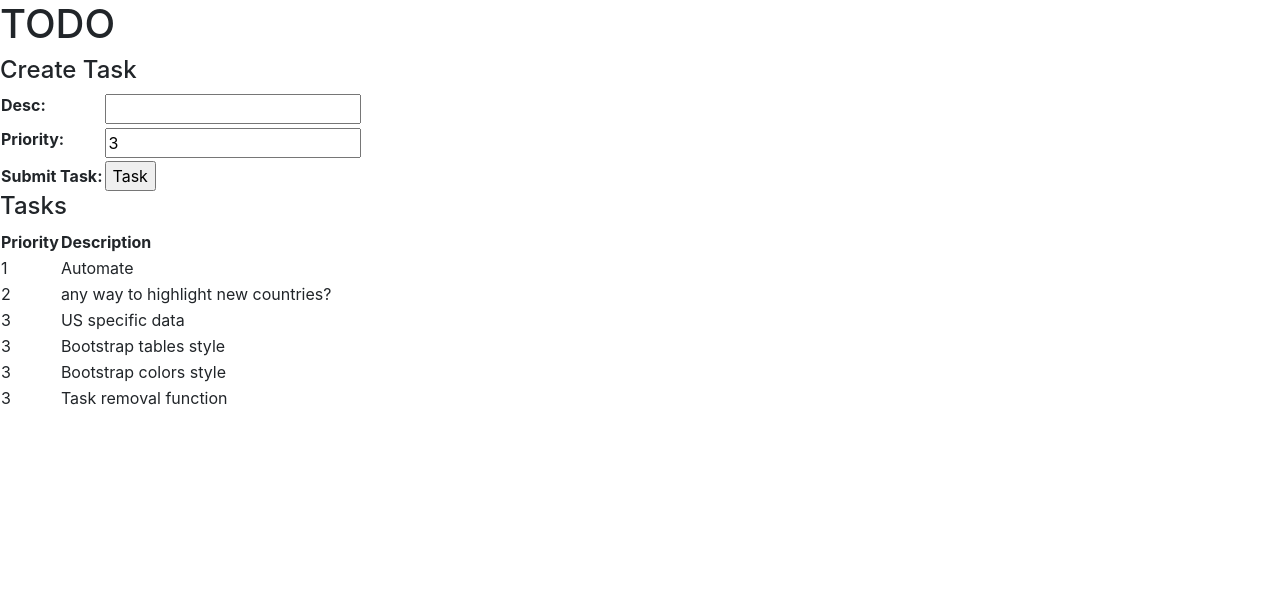
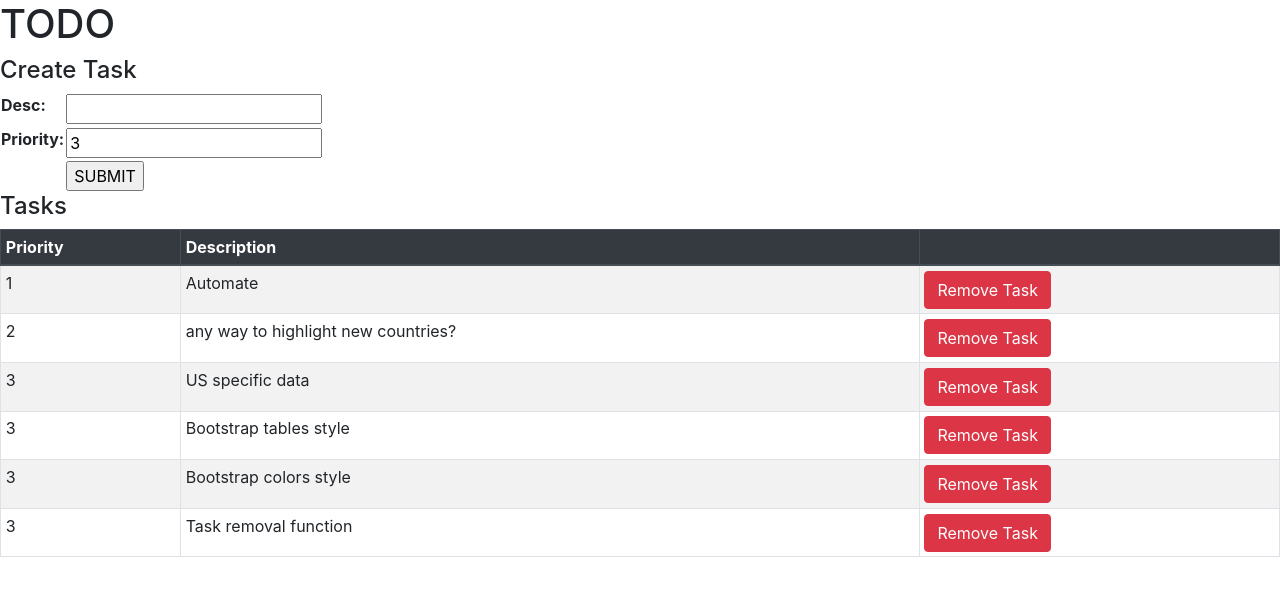
Before and after one commit to Dpay123/Mpox, a Django app: page /todo in a window 1280 px wide. Shown: the part 58-654 px from the top of the page. Run offline with Django 4.2, Linux system fonts and the light colour scheme; data comes from the database, SQL or seed files in the repository; both versions use the stored data as it was after the commit; some libraries are stand-ins or nearby versions.

Commit message:
task removal

```diff
--- a/app/templates/app/todo.html
+++ b/app/templates/app/todo.html
@@ -10,27 +10,36 @@
     <table>
         {{ form.as_table }}
         <tr>
+            <td></td>
             <td>
-                <b>Submit Task:</b>
-            </td>
-            <td>
-                <input type="submit" value="Task" class="submit">
+                <input type="submit" value="SUBMIT" class="submit">
             </td>
         </tr>
     </table>
 </form>
 
 <h4>Tasks</h4>
-<table>
+<table class="table table-striped table-bordered table-hover table-sm">
+    <thead class="thead-dark">
         <tr>
             <th>Priority</th>
             <th>Description</th>
+            <th></th>
         </tr>
+    </thead>
+    <tbody>
         {% for task in tasks %}
         <tr>
             <td>{{ task.priority }}</td>
             <td>{{ task.desc }}</td>
+            <td>
+                <form action="{% url 'removeTask' id=task.id %}" method="post">
+                    {% csrf_token %}
+                    <button type="submit" class="btn btn-danger">Remove Task</button>
+                </form>
+            </td>
         </tr>
         {% endfor %}
+    </tbody>
 </table>
 {% endblock %}
--- a/app/urls.py
+++ b/app/urls.py
@@ -4,6 +4,7 @@ from . import views
 urlpatterns = [
     path('', views.index, name="index"),
     path('todo', views.todo, name='todo'),
+    path('todo/<int:id>', views.removeTask, name='removeTask'),
     path('log', views.log, name='log'),
     path('update', views.update, name='update')
 ]
--- a/app/views.py
+++ b/app/views.py
@@ -7,6 +7,10 @@ import csv
 from .models import *
 from .forms import *
 from .modules import convert
+
+def removeTask(request, id):
+    Task.objects.filter(id=id).delete()
+    return HttpResponseRedirect(reverse('todo'))
 
 def update(request):
     # get raw data conversion from .csv
```
Also changed, not shown: db.sqlite3. Lines whose indentation alone changed are shown as unchanged.
